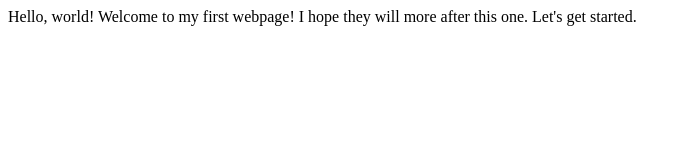
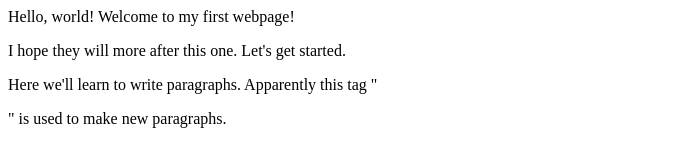
Before and after one commit to ChrisBanga/My-First-Webpage, a plain HTML site: page my-first-webpage.html in a window 1280 px wide. Shown: the whole page, without its empty margins (0-691 px from the left). Drawn offline with Linux system fonts and the light colour scheme.

Commit message:
First attempt at writing paragraphs

```diff
--- a/my-first-webpage.html
+++ b/my-first-webpage.html
@@ -6,7 +6,9 @@
 <body>
   Hello, world!
   Welcome to my first webpage!
-  I hope they will more after this one.
-  Let's get started.
+  <p> I hope they will more after this one.
+  Let's get started.</p>
+  <p> Here we'll learn to write paragraphs.
+  Apparently this tag "<p>" is used to make new paragraphs. </p>
 </body>
 </html>
```
